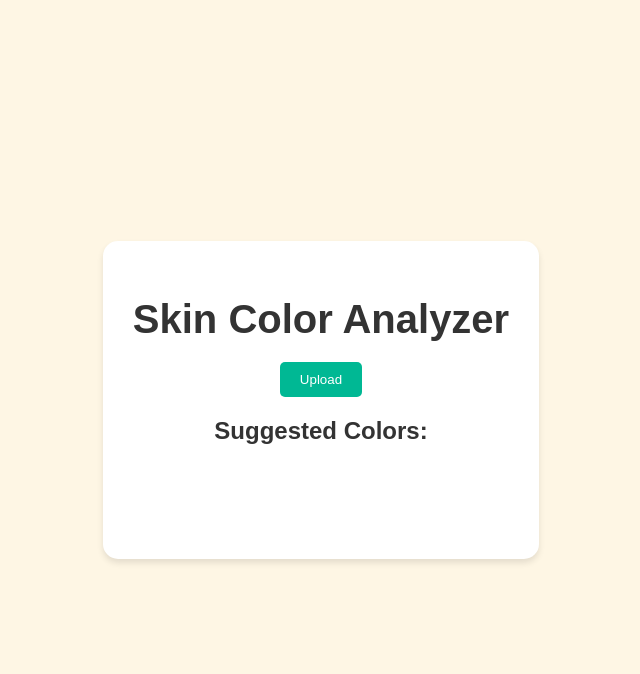
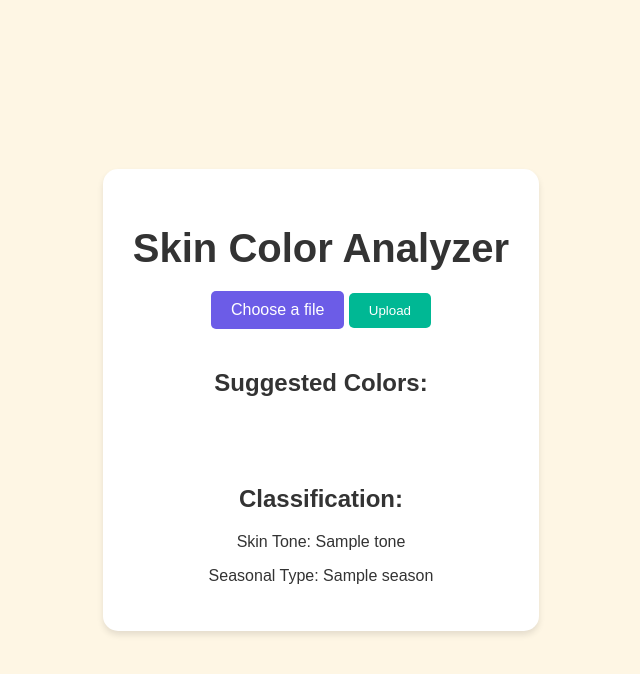
Before and after one commit to SecretaryOats/hueknowsnobody, a Flask app: template templates/index.html in a window 1280 px wide. Shown: the top 674 px of the page, without its empty margins (319-959 px from the left). Run offline with Flask 3, Linux system fonts and the light colour scheme; the template is opened without the code that fills it: most values are stand-ins (such as "Sample title", 1, 10 or a date in 2020); some web fonts are replaced.

Commit message:
Update index.html

```diff
--- a/templates/index.html
+++ b/templates/index.html
@@ -11,16 +11,24 @@
     <div class="container">
         <h1>Skin Color Analyzer</h1>
         <form method="post" enctype="multipart/form-data">
+            <label for="file-input">Choose a file</label>
             <input type="file" name="file" id="file-input">
             <input type="submit" value="Upload">
         </form>
         {% if triadic_colors %}
+            <div class="result-box">
                 <h2>Suggested Colors:</h2>
                 <ul>
                     {% for color in triadic_colors %}
                         <li style="background-color: rgb{{color}};">RGB {{color}}</li>
                     {% endfor %}
                 </ul>
+            </div>
+            <div class="classification-box">
+                <h2>Classification:</h2>
+                <p>Skin Tone: {{ tone }}</p>
+                <p>Seasonal Type: {{ season }}</p>
+            </div>
         {% endif %}
     </div>
 </body>
```
Lines whose indentation alone changed are shown as unchanged.
